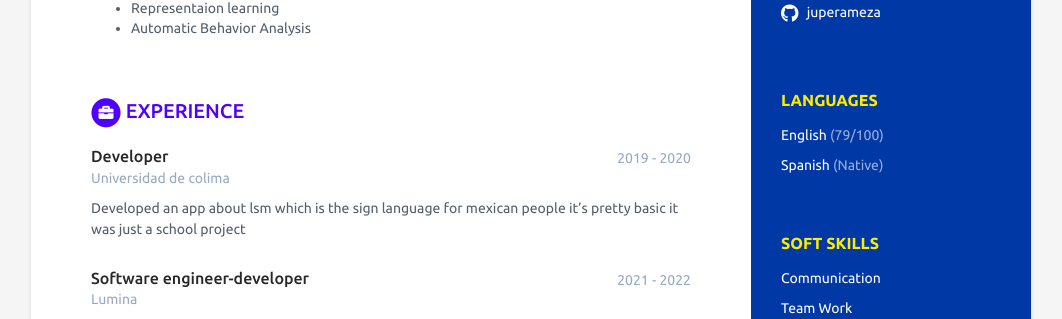
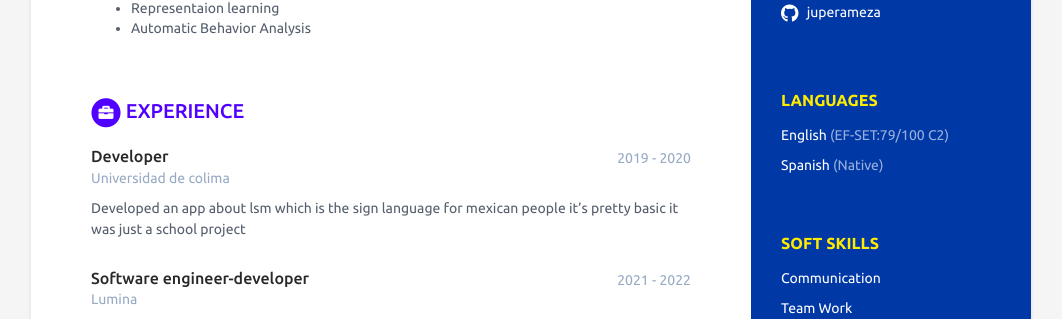
Before and after one commit to BC-MAY-21-ROR/kata-03-scorecard-juperameza, a Jekyll site: the page built from index.html, in a window 1280 px wide. Shown: the part 537-856 px from the top of the page, without its empty margins (109-1171 px from the left). Built offline with Jekyll 4.4.1, drawn with Linux system fonts in a browser that asks for light colours.

Commit message:
Update data.yml

```diff
--- a/_data/data.yml
+++ b/_data/data.yml
@@ -27,7 +27,7 @@ sidebar:
   # Actualiza según los idiomas y nieles que tienes. Agrega o Elimina según sea necesario.
   languages:
     - idiom: English
-      level: 79/100 # Utiliza el resultado de tu examen oficial, o el nivel de acuerdo al modelo Dreyfus
+      level: EF-SET:79/100 C2 # Utiliza el resultado de tu examen oficial, o el nivel de acuerdo al modelo Dreyfus
 
     - idiom: Spanish
       level: Native # Utiliza el resultado de tu examen oficial, o el nivel de acuerdo al modelo Dreyfus
```
